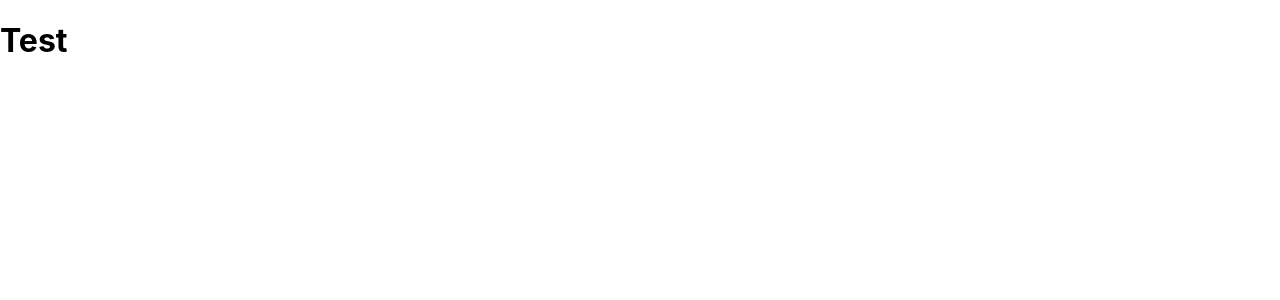
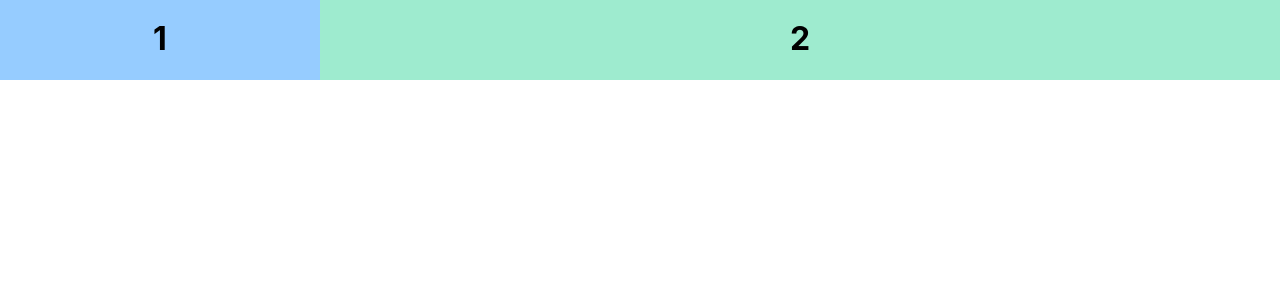
Before and after one commit to deskavaenkelt/Lektioner, a React (Create React App) app in the folder 2021-04-28/: page / in a window 1280 px wide. Shown: the top 300 px of the page. Built offline with nearby package versions, Linux system fonts and the light colour scheme.

Commit message:
Importerat Tachyons och demat lite med det

```diff
--- a/2021-04-28/package.json
+++ b/2021-04-28/package.json
@@ -9,6 +9,7 @@
     "react": "^17.0.2",
     "react-dom": "^17.0.2",
     "react-scripts": "4.0.3",
+    "tachyons": "^4.12.0",
     "web-vitals": "^1.1.1"
   },
   "scripts": {
--- a/2021-04-28/src/App.js
+++ b/2021-04-28/src/App.js
@@ -1,11 +1,20 @@
 import './App.css';
 
 function App() {
-  return (
-    <>
-      <h1>Test</h1>
-    </>
-  );
+    return (
+        <>
+            <div className="fl w-25 bg-light-blue tc">
+                <h1>
+                    1
+                </h1>
+            </div>
+            <div className="fl w-75 bg-light-green tc">
+                <h1>
+                    2
+                </h1>
+            </div>
+        </>
+    );
 }
 
 export default App;
--- a/2021-04-28/src/index.js
+++ b/2021-04-28/src/index.js
@@ -2,6 +2,7 @@ import React from 'react';
 import ReactDOM from 'react-dom';
 import './index.css';
 import App from './App';
+import 'tachyons'
 
 
 ReactDOM.render(
```
Also changed, not shown: 2 other files (tests, documents, lock files or other folders).
